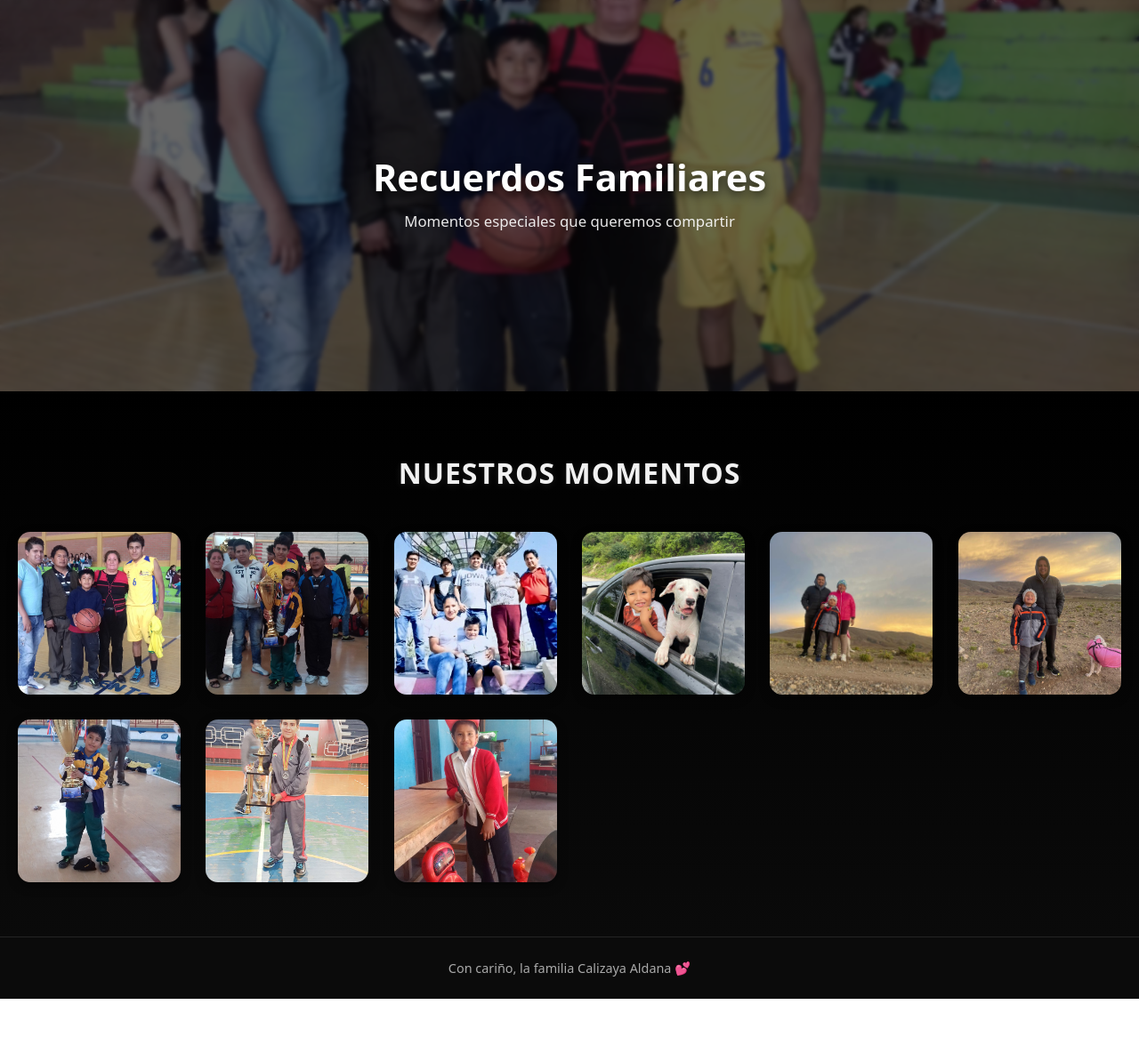
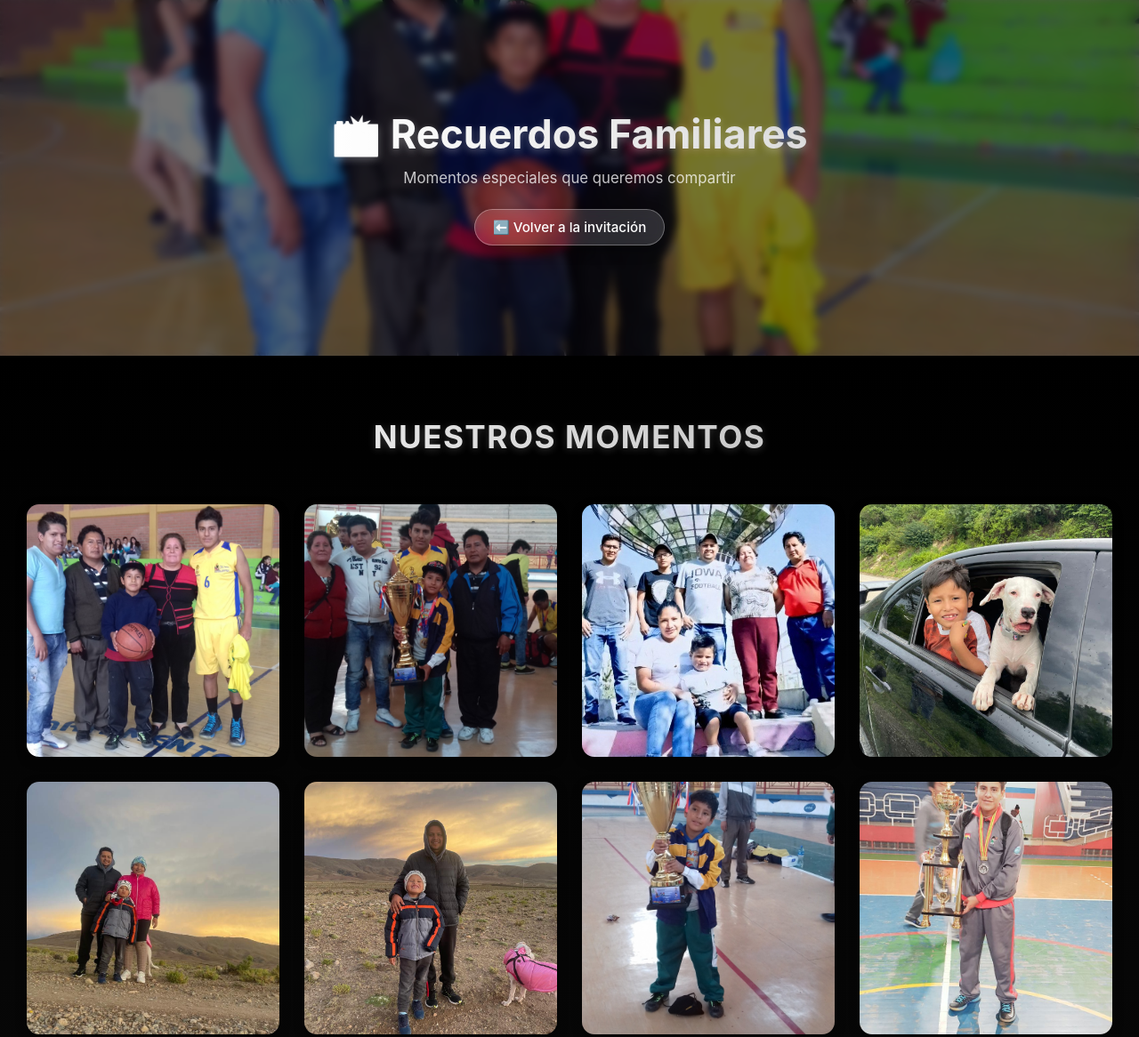
Before and after one commit to ronald6969np/Invitaci-n-, a plain HTML site: page fotos.html in a window 1280 px wide. Shown: the top 1166 px of the page at 89% size. Before the commit the page ends 1123 px from the top, so only its background shows below. Drawn offline with Linux system fonts and the light colour scheme.

Commit message:
solo puse estilos a la foto

```diff
--- a/fotos.html
+++ b/fotos.html
@@ -8,14 +8,19 @@
 </head>
 <body>
 
+  <!-- Hero -->
   <header class="hero">
     <div class="overlay"></div>
     <div class="hero-text">
-    <h1>Recuerdos Familiares</h1>
+      <h1>📸 Recuerdos Familiares</h1>
       <p>Momentos especiales que queremos compartir</p>
+
+      <!-- Botón volver -->
+      <a href="index.html" class="btn-volver">⬅️ Volver a la invitación</a>
     </div>
   </header>
 
+  <!-- Galería -->
   <section class="galeria">
     <h2>Nuestros momentos</h2>
     <div class="fotos">
--- a/styleFotos.css
+++ b/styleFotos.css
@@ -1,4 +1,4 @@
-/* === RESETEO Y BASE GENERAL === */
+/* === BASE === */
 * {
   box-sizing: border-box;
   margin: 0;
@@ -6,14 +6,14 @@
 }
 
 body {
-  font-family: system-ui, -apple-system, "Segoe UI", Roboto, Arial, sans-serif;
+  font-family: -apple-system, BlinkMacSystemFont, "SF Pro Display", "Helvetica Neue", Arial, sans-serif;
   background: radial-gradient(circle at top, #000 60%, #111);
   color: #fff;
   overflow-x: hidden;
   scroll-behavior: smooth;
 }
 
-/* === ENCABEZADO HERO === */
+/* === HERO === */
 .hero {
   position: relative;
   height: 50vh;
@@ -28,8 +28,9 @@ body {
   content: "";
   position: absolute;
   inset: 0;
-  background: rgba(0, 0, 0, 0.6);
-  backdrop-filter: blur(2px);
+  background: rgba(0, 0, 0, 0.55);
+  backdrop-filter: blur(4px) saturate(180%);
+  -webkit-backdrop-filter: blur(4px) saturate(180%);
 }
 
 .hero-text {
@@ -40,37 +41,46 @@ body {
 }
 
 .hero-text h1 {
-  font-size: 2.3rem;
-  margin-bottom: 10px;
-  text-shadow: 0 4px 12px rgba(0, 0, 0, 0.7);
+  font-size: 2.5rem;
+  font-weight: 700;
+  background: linear-gradient(90deg, #ffffff, #d6d6d6);
+  -webkit-background-clip: text;
+  -webkit-text-fill-color: transparent;
+  text-shadow: 0 3px 8px rgba(255, 255, 255, 0.3);
+  margin-bottom: 12px;
 }
 
 .hero-text p {
   opacity: 0.9;
   font-size: 1.05rem;
-  margin-bottom: 10px;
+  margin-bottom: 25px;
+  color: rgba(255,255,255,0.85);
 }
 
 /* === BOTÓN VOLVER === */
-.btn {
+.btn-volver {
   display: inline-block;
-  margin-top: 15px;
-  padding: 10px 22px;
-  background: linear-gradient(135deg, #ffffffee, #dcdcdc);
-  color: #000;
-  font-weight: 700;
-  border-radius: 28px;
+  padding: 10px 20px;
+  background: rgba(255, 255, 255, 0.15);
+  border: 1px solid rgba(255, 255, 255, 0.3);
+  border-radius: 25px;
+  color: #fff;
+  font-weight: 500;
+  font-size: 0.95rem;
   text-decoration: none;
-  box-shadow: 0 4px 12px rgba(0, 0, 0, 0.4);
+  backdrop-filter: blur(8px) saturate(180%);
+  -webkit-backdrop-filter: blur(8px) saturate(180%);
+  box-shadow: 0 6px 15px rgba(0, 0, 0, 0.3);
   transition: all 0.3s ease;
 }
 
-.btn:hover {
-  transform: scale(1.07);
-  box-shadow: 0 8px 18px rgba(255, 255, 255, 0.3);
+.btn-volver:hover {
+  background: rgba(255, 255, 255, 0.25);
+  transform: scale(1.05);
+  box-shadow: 0 10px 25px rgba(255, 255, 255, 0.2);
 }
 
-/* === SECCIÓN GALERÍA === */
+/* === GALERÍA === */
 .galeria {
   padding: 70px 20px 60px;
   text-align: center;
@@ -78,89 +88,62 @@ body {
 }
 
 .galeria h2 {
-  font-size: 1.8rem;
+  font-size: 1.9rem;
   margin-bottom: 45px;
   text-transform: uppercase;
-  letter-spacing: 1px;
-  color: #f1f1f1;
-  text-shadow: 0 2px 10px rgba(255, 255, 255, 0.1);
+  letter-spacing: 1.5px;
+  background: linear-gradient(90deg, #ffffff, #aaaaaa);
+  -webkit-background-clip: text;
+  -webkit-text-fill-color: transparent;
+  text-shadow: 0 2px 10px rgba(255, 255, 255, 0.2);
 }
 
-/* === GRID DE FOTOS === */
+/* === FOTOS === */
+/* === GRID DE FOTOS (Responsivo) === */
 .fotos {
   display: grid;
-  grid-template-columns: repeat(auto-fit, minmax(180px, 1fr));
-  gap: 20px;
+  grid-template-columns: repeat(2, 1fr); /* 📱 Por defecto: 2 columnas en móvil */
+  gap: 12px;
   justify-items: center;
+  padding: 10px;
 }
 
 .fotos img {
   width: 100%;
-  max-width: 260px;
+  border-radius: 14px;
   aspect-ratio: 1 / 1;
-  border-radius: 14px;
   object-fit: cover;
   cursor: pointer;
   opacity: 0;
-  transform: scale(0.9);
-  animation: fadeInUp 0.7s ease forwards;
+  transform: scale(0.95);
+  animation: fadeInUp 0.8s ease forwards;
   transition: transform 0.3s ease, box-shadow 0.3s ease, filter 0.3s ease;
   box-shadow: 0 4px 12px rgba(0, 0, 0, 0.4);
 }
 
+/* Hover suave */
 .fotos img:hover {
-  transform: scale(1.1);
-  box-shadow: 0 12px 30px rgba(255, 255, 255, 0.25);
-  filter: brightness(1.15);
-  z-index: 5;
+  transform: scale(1.06);
+  box-shadow: 0 10px 25px rgba(255, 255, 255, 0.2);
+  filter: brightness(1.1);
 }
 
-/* === PIE DE PÁGINA === */
-footer {
-  text-align: center;
-  padding: 25px;
-  background: #0b0b0b;
-  font-size: 0.9rem;
-  color: #aaa;
-  border-top: 1px solid rgba(255, 255, 255, 0.1);
-}
-
-/* === ANIMACIONES === */
-@keyframes fadeInUp {
-  from {
-    opacity: 0;
-    transform: translateY(20px) scale(0.95);
-  }
-  to {
-    opacity: 1;
-    transform: translateY(0) scale(1);
+/* === En pantallas medianas (tablets) === */
+@media (min-width: 600px) {
+  .fotos {
+    grid-template-columns: repeat(3, 1fr);
+    gap: 18px;
   }
 }
 
-/* === RESPONSIVE === */
-@media (min-width: 768px) {
-  .hero-text h1 {
-    font-size: 2.6rem;
-  }
-
-  .galeria h2 {
-    font-size: 2rem;
-  }
-
+/* === En pantallas grandes (PC) === */
+@media (min-width: 1024px) {
   .fotos {
+    grid-template-columns: repeat(auto-fit, minmax(250px, 1fr));
     gap: 28px;
   }
 }
 
-@media (min-width: 1200px) {
-  .hero {
-    height: 55vh;
-  }
-
-  .fotos img {
-    max-width: 300px;
-  }
-}
 /* === LIGHTBOX === */
 .lightbox {
   display: none;
@@ -171,13 +154,15 @@ footer {
   align-items: center;
   z-index: 9999;
   cursor: zoom-out;
+  backdrop-filter: blur(8px);
+  -webkit-backdrop-filter: blur(8px);
 }
 
 .lightbox-img {
   max-width: 90%;
   max-height: 85%;
-  border-radius: 10px;
-  box-shadow: 0 0 30px rgba(255, 255, 255, 0.2);
+  border-radius: 12px;
+  box-shadow: 0 0 30px rgba(255, 255, 255, 0.25);
   animation: zoomIn 0.4s ease;
 }
 
@@ -196,7 +181,18 @@ footer {
   transform: scale(1.2);
 }
 
-/* Animación del zoom */
+/* === ANIMACIONES === */
+@keyframes fadeInUp {
+  from {
+    opacity: 0;
+    transform: translateY(20px) scale(0.95);
+  }
+  to {
+    opacity: 1;
+    transform: translateY(0) scale(1);
+  }
+}
+
 @keyframes zoomIn {
   from {
     transform: scale(0.8);
@@ -207,3 +203,32 @@ footer {
     opacity: 1;
   }
 }
+
+/* === FOOTER === */
+footer {
+  text-align: center;
+  padding: 25px;
+  background: #0b0b0b;
+  font-size: 0.9rem;
+  color: #aaa;
+  border-top: 1px solid rgba(255, 255, 255, 0.1);
+}
+
+/* === RESPONSIVE === */
+@media (min-width: 768px) {
+  .hero-text h1 {
+    font-size: 2.8rem;
+  }
+
+  .galeria h2 {
+    font-size: 2.2rem;
+  }
+
+  .fotos {
+    gap: 28px;
+  }
+
+  .fotos img {
+    max-width: 300px;
+  }
+}
```
Lines whose indentation alone changed are shown as unchanged.
